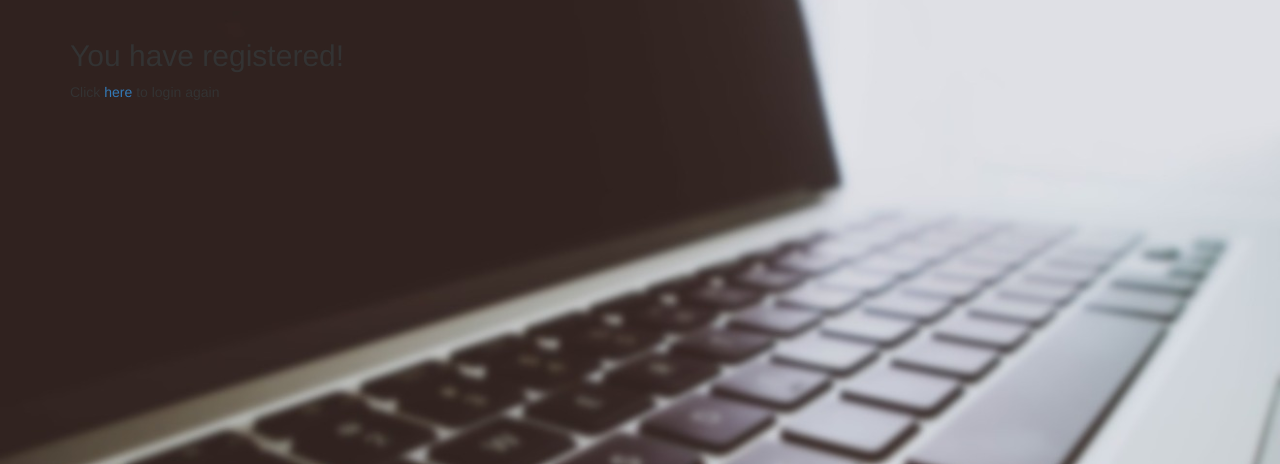
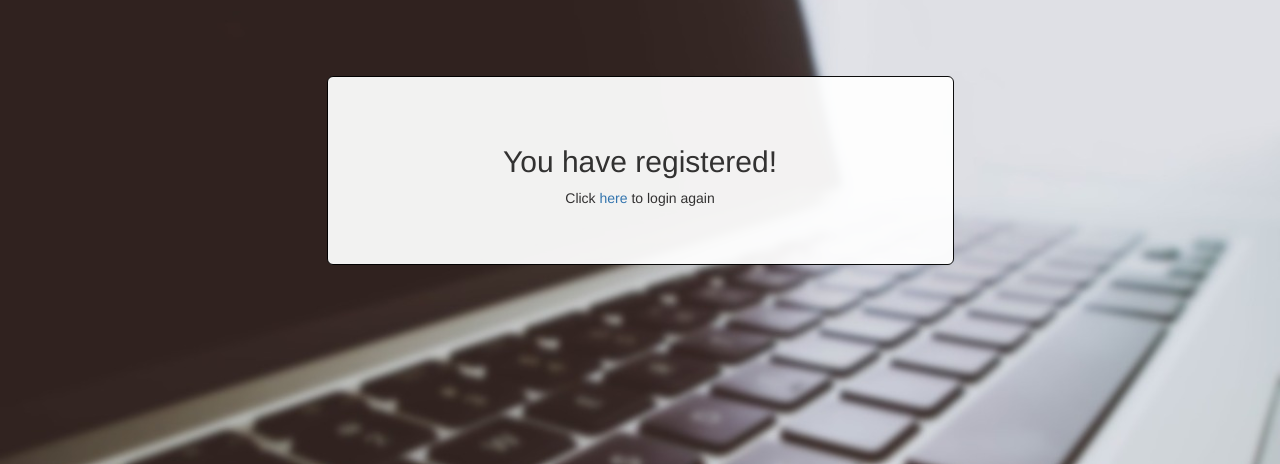
Before and after one commit to dszczesniak/projekt01, a Django app: page /accounts/register_success/ in a window 1280 px wide. Shown: the part 51-515 px from the top of the page. Run offline with Django 3.2, Linux system fonts and the light colour scheme; parts of the project's set-up code (start-up, migrations or seed data) failed here and were passed over; some libraries are stand-ins or nearby versions.

Commit message:
Poprawki_3, registration

```diff
--- a/templates/login.html
+++ b/templates/login.html
@@ -33,7 +33,7 @@
 	{% if form.errors %}
 		<p class="error">Sorry, that's not a valid username or password</p>
 	{% endif %}
-
+  <h2> Log in: </h2><br>
 	<form action="/accounts/auth/"  method="post"> {% csrf_token %}
 
 		<label for="username">User name:</label>
--- a/templates/register_success.html
+++ b/templates/register_success.html
@@ -1,8 +1,35 @@
-{% extends "base.html" %}
+{% extends 'base.html' %}
+{% load crispy_forms_tags %}
+{% load staticfiles %}
+
+<style>
+    {% block style %}
+
+      body {
+        background-image: url("{% static "img/tlo_strony.jpg" %}");
+        background-repeat: no-repeat;
+        background-attachment: fixed;
+        background-size: cover;
+      }
+
+      .jumbotron{
+        width:55%;
+        opacity: 0.94;
+        border: 1px solid black;
+        margin:auto;
+        margin-top: 5%;
+        text-align: center;
+      }
+
+
+
+
+    {% endblock %}
+</style>
 
 {% block content %}
-
+<div class="jumbotron">
 	<h2>You have registered!</h2>
 	<p>Click <a href="/accounts/login/">here</a> to login again</p>
-
+</div>
 {% endblock %}
```
Also changed, not shown: templates/loggedin.html (deleted, +0 -8 lines), templates/register.html (+35 -4 lines).
